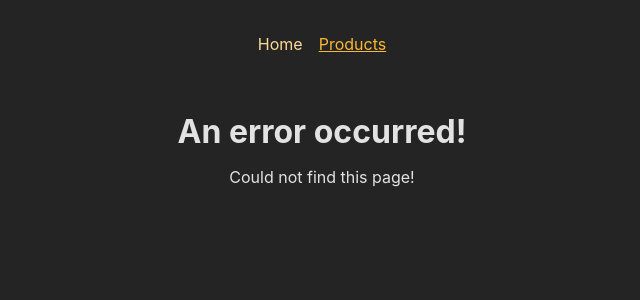
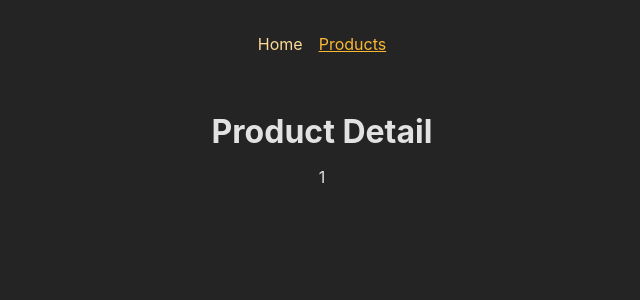
Before and after one commit to ddangmul/react-router-SPA-Multi-page, a React (Create React App) app: page /products/1 in a window 1280 px wide. Shown: the top 300 px of the page, without its empty margins (318-958 px from the left). Built offline with nearby package versions, Linux system fonts and the light colour scheme.

Commit message:
동적 라우터 정의 & 사용

```diff
--- a/src/App.js
+++ b/src/App.js
@@ -4,6 +4,7 @@ import HomePage from "./pages/Home";
 import ProductsPage from "./pages/Products";
 import RootLayout from "./pages/Root";
 import ErrorPage from "./pages/Error";
+import ProductDatail from "./pages/ProductDetail";
 
 // const routeDefinitions = createRoutesFromElements(
 //   <Route>
@@ -23,6 +24,8 @@ const router = createBrowserRouter([
     children: [
       { path: "/", element: <HomePage /> },
       { path: "/products", element: <ProductsPage /> },
+      // : - 역동적 경로 파라미터
+      { path: "/products/:productId", element: <ProductDatail /> },
     ],
   },
 ]);
--- /dev/null
+++ b/src/pages/ProductDetail.js
@@ -0,0 +1,12 @@
+import { useParams } from "react-router-dom";
+
+export default function ProductDatail() {
+  const params = useParams(); // 라우트 정의에서 프로퍼티로 정의한 역동적 경로 파라미터를 담은 객체 반환
+
+  return (
+    <main>
+      <h1> Product Detail</h1>
+      <p>{params.productId}</p>
+    </main>
+  );
+}
```
